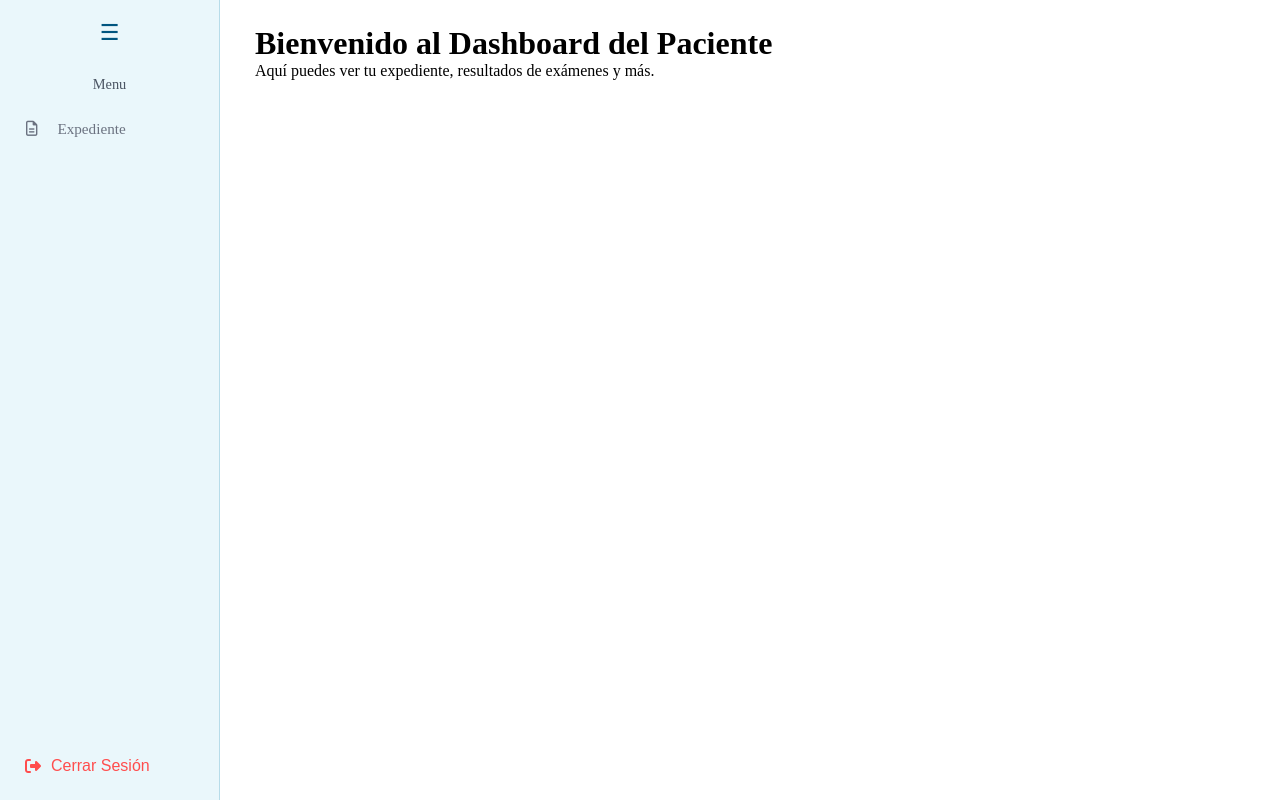
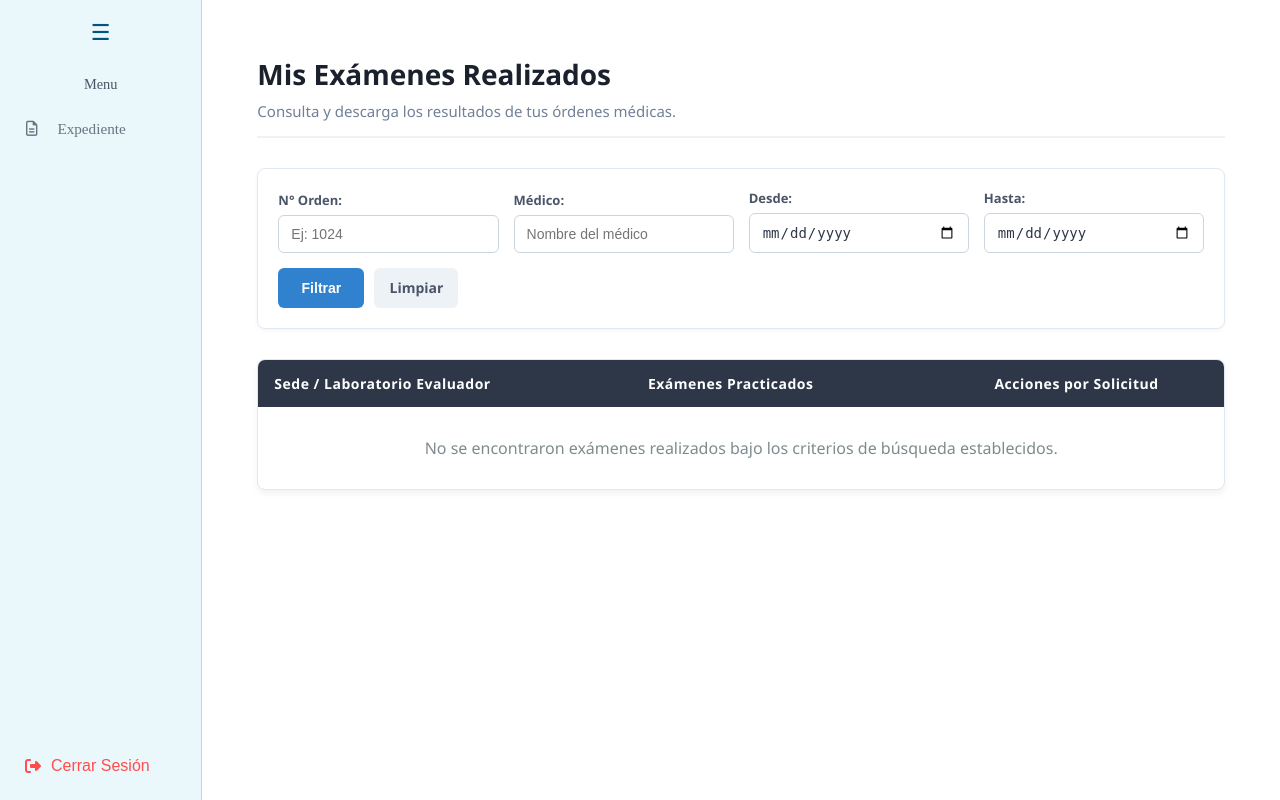
Before and after one commit to Stev-07/Sistema-examenes-clinicos, a Django app: page /patients/dashboard/ in a window 1280 px wide. Run offline with Django 5.2, Linux system fonts and the light colour scheme; a user stored in the database is signed in; tables that the repository leaves empty hold one stand-in row (values such as "Sample post"); some libraries are stand-ins or nearby versions.

Commit message:
añadir tablero clientes examenes version 1

```diff
--- /dev/null
+++ b/clientes/static/clientes/tablero_paciente.css
@@ -0,0 +1,260 @@
+/* ==========================================================================
+   Contenedor Principal y Estilos Base
+   ========================================================================== */
+.contenedor-principal {
+    max-width: 1200px;
+    margin: 30px auto;
+    padding: 0 20px;
+    font-family: 'Segoe UI', Tahoma, Geneva, Verdana, sans-serif;
+    color: #2c3e50;
+}
+
+.encabezado {
+    margin-bottom: 30px;
+    border-bottom: 2px solid #edf2f7;
+    padding-bottom: 15px;
+}
+
+.encabezado h1 {
+    font-size: 28px;
+    color: #1a202c;
+    margin: 0 0 8px 0;
+}
+
+.encabezado p {
+    font-size: 15px;
+    color: #718096;
+    margin: 0;
+}
+
+/* ==========================================================================
+   Sección de Filtros y Búsqueda
+   ========================================================================== */
+.busqueda-contenedor {
+    background-color: #ffffff;
+    border-radius: 8px;
+    padding: 20px;
+    margin-bottom: 30px;
+    box-shadow: 0 2px 4px rgba(0, 0, 0, 0.04);
+    border: 1px solid #e2e8f0;
+}
+
+.form-filtros {
+    display: flex;
+    flex-wrap: wrap;
+    gap: 15px;
+    align-items: flex-end;
+}
+
+.grupo-filtro {
+    display: flex;
+    flex-direction: column;
+    gap: 6px;
+    flex: 1;
+    min-width: 180px;
+}
+
+.grupo-filtro label {
+    font-size: 13px;
+    font-weight: 600;
+    color: #4a5568;
+}
+
+.grupo-filtro input {
+    padding: 10px 12px;
+    border: 1px solid #cbd5e0;
+    border-radius: 6px;
+    font-size: 14px;
+    color: #2d3748;
+    background-color: #fff;
+    transition: border-color 0.2s ease;
+}
+
+.grupo-filtro input:focus {
+    outline: none;
+    border-color: #3182ce;
+    box-shadow: 0 0 0 3px rgba(66, 153, 225, 0.15);
+}
+
+.botones-filtro {
+    display: flex;
+    gap: 10px;
+    min-width: 180px;
+}
+
+.btn-buscar {
+    background-color: #3182ce;
+    color: #ffffff;
+    border: none;
+    padding: 10px 20px;
+    border-radius: 6px;
+    font-size: 14px;
+    font-weight: 600;
+    cursor: pointer;
+    flex: 1;
+    transition: background-color 0.2s ease;
+}
+
+.btn-buscar:hover {
+    background-color: #2b6cb0;
+}
+
+.btn-limpiar {
+    background-color: #edf2f7;
+    color: #4a5568;
+    text-decoration: none;
+    text-align: center;
+    padding: 10px 15px;
+    border-radius: 6px;
+    font-size: 14px;
+    font-weight: 600;
+    line-height: 1.4;
+    transition: background-color 0.2s ease;
+}
+
+.btn-limpiar:hover {
+    background-color: #e2e8f0;
+}
+
+/* ==========================================================================
+   Diseño de Tabla de Dos Niveles (Órdenes y Laboratorios)
+   ========================================================================== */
+.tabla-contenedor {
+    background-color: #ffffff;
+    border-radius: 8px;
+    overflow: hidden;
+    box-shadow: 0 4px 6px rgba(0, 0, 0, 0.05);
+    border: 1px solid #e2e8f0;
+}
+
+.tabla-pendientes {
+    width: 100%;
+    border-collapse: collapse;
+    text-align: left;
+}
+
+/* Encabezado General de la Tabla */
+.tabla-pendientes th {
+    background-color: #2d3748;
+    color: #ffffff;
+    padding: 14px 16px;
+    font-size: 14px;
+    font-weight: 600;
+    letter-spacing: 0.5px;
+}
+
+/* NIVEL 1: Fila Separadora de Orden Médica */
+.tabla-pendientes tr.fila-orden-principal {
+    background-color: #f7fafc;
+    border-top: 3px solid #cbd5e0;
+}
+
+.tabla-pendientes tr.fila-orden-principal td {
+    padding: 14px 16px;
+    color: #2d3748;
+    font-size: 14px;
+}
+
+/* NIVEL 2: Filas de Sedes/Laboratorios independientes */
+.tabla-pendientes tr.fila-laboratorio {
+    border-bottom: 1px solid #edf2f7;
+    background-color: #ffffff;
+    transition: background-color 0.15s ease;
+}
+
+.tabla-pendientes tr.fila-laboratorio:hover {
+    background-color: #f8fafc;
+}
+
+.tabla-pendientes tr.fila-laboratorio td {
+    padding: 16px;
+    vertical-align: middle;
+}
+
+/* Listado de exámenes dentro de la celda */
+.tabla-pendientes td ul {
+    margin: 0;
+    padding-left: 20px;
+}
+
+.tabla-pendientes td ul li {
+    font-size: 14px;
+    color: #4a5568;
+    margin-bottom: 4px;
+}
+
+.tabla-pendientes td ul li:last-child {
+    margin-bottom: 0;
+}
+
+/* ==========================================================================
+   Botón de Acciones (Descargar PDF por Solicitud)
+   ========================================================================== */
+.acciones-iconos {
+    display: flex;
+    justify-content: center;
+    align-items: center;
+}
+
+.btn-descargar {
+    display: inline-flex;
+    align-items: center;
+    justify-content: center;
+    background-color: #38a169; /* Verde médico elegante */
+    color: #ffffff !important;
+    padding: 10px 18px;
+    border-radius: 6px;
+    text-decoration: none;
+    font-weight: 600;
+    font-size: 13.5px;
+    white-space: nowrap;
+    border: none;
+    box-shadow: 0 2px 4px rgba(56, 161, 105, 0.2);
+    transition: all 0.2s ease;
+}
+
+.btn-descargar:hover {
+    background-color: #2f855a;
+    box-shadow: 0 4px 6px rgba(47, 133, 90, 0.3);
+    transform: translateY(-1px);
+}
+
+.btn-descargar:active {
+    transform: translateY(0);
+}
+
+/* Mensaje cuando la tabla está vacía */
+.tabla-vacía td {
+    color: #718096;
+    font-size: 15px;
+}
+
+/* ==========================================================================
+   Adaptabilidad Móvil (Responsive)
+   ========================================================================== */
+@media (max-width: 768px) {
+    .form-filtros {
+        flex-direction: column;
+        align-items: stretch;
+    }
+
+    .grupo-filtro {
+        width: 100%;
+    }
+
+    .botones-filtro {
+        width: 100%;
+        margin-top: 10px;
+    }
+
+    .tabla-pendientes th,
+    .tabla-pendientes td {
+        padding: 12px 10px;
+        font-size: 13px;
+    }
+
+    .btn-descargar {
+        padding: 8px 12px;
+        font-size: 12px;
+    }
+}
--- /dev/null
+++ b/clientes/templates/tablero_expediente.html
@@ -0,0 +1,97 @@
+{% extends 'base.html' %}
+{% load static %}
+{% block title %}Mi Historial de Exámenes{% endblock %}
+{% block head %}
+<link rel="stylesheet" href="{% static 'clientes/tablero_paciente.css' %}">
+{% endblock %}
+
+{% block content %}
+<div class="contenedor-principal">
+    <div class="encabezado">
+        <h1>Mis Exámenes Realizados</h1>
+        <p>Consulta y descarga los resultados de tus órdenes médicas.</p>
+    </div>
+
+    <div class="busqueda-contenedor">
+        <form method="GET" class="form-filtros">
+            <div class="grupo-filtro">
+                <label>N° Orden:</label>
+                <input type="text" name="orden" placeholder="Ej: 1024" value="{{ filtros.orden|default:'' }}">
+            </div>
+            <div class="grupo-filtro">
+                <label>Médico:</label>
+                <input type="text" name="medico" placeholder="Nombre del médico" value="{{ filtros.medico|default:'' }}">
+            </div>
+            <div class="grupo-filtro">
+                <label>Desde:</label>
+                <input type="date" name="fecha_inicio" value="{{ filtros.fecha_inicio|default:'' }}">
+            </div>
+            <div class="grupo-filtro">
+                <label>Hasta:</label>
+                <input type="date" name="fecha_fin" value="{{ filtros.fecha_fin|default:'' }}">
+            </div>
+            <div class="botones-filtro">
+                <button type="submit" class="btn-buscar">Filtrar</button>
+                <a href="{% url 'pacientes:dashboard_paciente' %}" class="btn-limpiar">Limpiar</a>
+            </div>
+        </form>
+    </div>
+
+    <div class="tabla-contenedor">
+        <table class="tabla-pendientes">
+            <thead>
+                <tr>
+                    <th>Sede / Laboratorio Evaluador</th>
+                    <th>Exámenes Practicados</th>
+                    <th style="text-align: center;">Acciones por Solicitud</th>
+                </tr>
+            </thead>
+            <tbody>
+                {% for grupo in ordenes %}
+                    <tr style="background-color: #f1f2f6; border-top: 3px solid #ced6e0;">
+                        <td colspan="3" style="padding: 12px; font-size: 1.05em;">
+                            <span style="color: #2f3542; font-weight: bold;">📋 Orden Médica #{{ grupo.orden.correlativo }}</span>
+                            <span style="margin: 0 10px; color: #a4b0be;">|</span>
+                            <strong>Emisión:</strong> {{ grupo.orden.fechaEmision|date:"d/m/Y" }}
+                            <span style="margin: 0 10px; color: #a4b0be;">|</span>
+                            <strong>Solicitado por:</strong> Dr. {{ grupo.orden.doctor.nombreD }}
+                        </td>
+                    </tr>
+
+                    {% for lab_id, lab_data in grupo.laboratorios.items %}
+                        <tr style="border-bottom: 1px solid #e4e7eb;">
+                            <td style="padding-left: 25px; vertical-align: top;">
+                                <div style="font-weight: 600; color: #1e3799;">🏢 {{ lab_data.nombre }}</div>
+                                <small style="color: #718093;">Código de sede de procesamiento: #{{ lab_id }}</small>
+                            </td>
+                            <td style="vertical-align: top;">
+                                <ul style="margin: 0; padding-left: 18px; color: #2f3542;">
+                                    {% for examen in lab_data.examenes %}
+                                        <li style="margin-bottom: 3px;">{{ examen.tipo_examen.nombre }}</li>
+                                    {% endfor %}
+                                </ul>
+                            </td>
+                            <td style="text-align: center; width: 220px; vertical-align: middle;">
+                                <div class="acciones-iconos">
+                                    <a href="{% url 'reportesPDF:generapdf' orden_id=grupo.orden.id %}"
+                                       class="btn-descargar"
+                                       style="background-color: #10ac84; color: white; padding: 8px 12px; border-radius: 4px; text-decoration: none; font-weight: bold; font-size: 0.9em;"
+                                       title="Descargar PDF de {{ lab_data.nombre }}">
+                                        📥 Descargar Resultados
+                                    </a>
+                                </div>
+                            </td>
+                        </tr>
+                    {% endfor %}
+                {% empty %}
+                    <tr>
+                        <td colspan="3" style="text-align: center; padding: 30px; color: #7f8c8d;">
+                            No se encontraron exámenes realizados bajo los criterios de búsqueda establecidos.
+                        </td>
+                    </tr>
+                {% endfor %}
+            </tbody>
+        </table>
+    </div>
+</div>
+{% endblock %}
--- a/clientes/urls.py
+++ b/clientes/urls.py
@@ -6,4 +6,6 @@ app_name = 'pacientes'
 urlpatterns = [
     path('create_exp/', views.create_paciente_expediente, name='crea_expediente'),
     path('dashboard/', views.dashboard_paciente, name='dashboard_paciente'),
+    path('examen/<int:examen_id>/ver/', views.ver_pdf_examen, name='ver_pdf_examen'),
+    path('examen/<int:examen_id>/descargar/', views.descargar_pdf_examen, name='descargar_pdf_examen'),
 ]
--- a/clientes/views.py
+++ b/clientes/views.py
@@ -2,6 +2,9 @@ from django.shortcuts import render,redirect
 from django.contrib import messages
 from .forms import *
 from .services import *
+from django.contrib.auth.decorators import login_required
+from django.db.models import Q
+from examenes.models import ExamenRealizado
 
 # Create your views here.
 def create_paciente_expediente(request):
@@ -28,5 +31,103 @@ def create_paciente_expediente(request):
         form_user = UsuarioDatosForm()
         return render(request, 'create_paciente.html', {'form': form, 'form_user': form_user})
 
+@login_required
 def dashboard_paciente(request):
-    return render(request, 'dashboard_paciente.html')
+    # 1. Filtramos los exámenes pertenecientes al paciente actual que estén completados
+    # (Ajusta la relación 'orden__expediente__usuario' según tu modelo de usuarios/clientes)
+    cliente = Cliente.objects.get(usuario = request.user.id)
+    queryset = ExamenRealizado.objects.filter(
+        orden__expediente__cliente=cliente,
+        estado='completado'
+    ).select_related('orden', 'orden__doctor', 'tipo_examen')
+
+    # 2. Captura y aplicación de los filtros del formulario HTML
+    n_orden = request.GET.get('orden')
+    medico = request.GET.get('medico')
+    fecha_inicio = request.GET.get('fecha_inicio')
+    fecha_fin = request.GET.get('fecha_fin')
+
+    if n_orden:
+        queryset = queryset.filter(orden__correlativo=n_orden)
+    if medico:
+        queryset = queryset.filter(orden__doctor__nombreD__icontains=medico)
+    if fecha_inicio:
+        queryset = queryset.filter(orden__fechaEmision__gte=fecha_inicio)
+    if fecha_fin:
+        queryset = queryset.filter(orden__fechaEmision__lte=fecha_fin)
+
+    # 3. Estructuración del diccionario con doble nivel de agrupamiento
+    ordenes_agrupadas = {}
+
+    for examen in queryset:
+        orden_id = examen.orden.id
+
+        # Identificamos el laboratorio/sede que procesó este examen a través del usuario analista/recepcionista
+        if examen.procesado_por and hasattr(examen.procesado_por, 'sucursal') and examen.procesado_por.sucursal:
+            sucursal_id = examen.procesado_por.sucursal.id
+            sucursal_nombre = examen.procesado_por.sucursal.nombre # O el campo de texto de tu modelo Sucursal
+        else:
+            sucursal_id = 0
+            sucursal_nombre = "Sede General / Laboratorio Externo"
+
+        # Nivel 1: Si la Orden Médica no existe en el diccionario, la creamos
+        if orden_id not in ordenes_agrupadas:
+            ordenes_agrupadas[orden_id] = {
+                'orden': examen.orden,
+                'laboratorios': {} # Diccionario interno para agrupar por sedes independientes
+            }
+
+        # Nivel 2: Si la Sede/Laboratorio no existe dentro de esta orden, la creamos
+        if sucursal_id not in ordenes_agrupadas[orden_id]['laboratorios']:
+            ordenes_agrupadas[orden_id]['laboratorios'][sucursal_id] = {
+                'id': sucursal_id,
+                'nombre': sucursal_nombre,
+                'examenes': []
+            }
+
+        # Nivel 3: Añadimos el examen al listado exclusivo de ese laboratorio
+        ordenes_agrupadas[orden_id]['laboratorios'][sucursal_id]['examenes'].append(examen)
+
+    context = {
+        'ordenes': ordenes_agrupadas.values(),
+        'filtros': request.GET
+    }
+    return render(request, 'tablero_expediente.html', context)
+
+import io
+from django.http import FileResponse
+from reportlab.pdfgen import canvas
+# ... importa tus cosas de reportlab aquí ...
+
+def generar_pdf_reportlab(examen_id):
+    """ Función auxiliar que construye el PDF y devuelve el buffer de memoria """
+    buffer = io.BytesIO()
+
+    # Aquí va tu lógica actual de ReportLab
+    p = canvas.Canvas(buffer)
+    p.drawString(100, 100, f"Resultado de Examen ID: {examen_id}")
+    # ... renderiza tablas, laboratorios, firmas, etc. ...
+    p.showPage()
+    p.save()
+
+    buffer.seek(0)
+    return buffer
+
+@login_required
+def ver_pdf_examen(request, examen_id):
+    """ Visualiza el PDF en el navegador """
+    buffer = generar_pdf_reportlab(examen_id)
+    # as_attachment=False hace que se use 'inline'
+    return FileResponse(buffer, as_attachment=False, content_type='application/pdf')
+
+@login_required
+def descargar_pdf_examen(request, examen_id):
+    """ Descarga el PDF directamente """
+    buffer = generar_pdf_reportlab(examen_id)
+    # as_attachment=True fuerza la descarga
+    return FileResponse(
+        buffer,
+        as_attachment=True,
+        filename=f"Resultado_Examen_{examen_id}.pdf",
+        content_type='application/pdf'
+    )
--- a/examenes/models.py
+++ b/examenes/models.py
@@ -119,14 +119,19 @@ class Doctor(models.Model):
         return f"{self.nombreD} - JVPM: {self.jvpm}"
 
 # En esta clase se define lo que es la orden
+#por cada instancia de orden, debe existir un reporte generado
 class Orden(models.Model):
     expediente = models.ForeignKey('clientes.Expediente', on_delete=models.PROTECT)
     doctor = models.ForeignKey(Doctor, on_delete=models.PROTECT)
     correlativo = models.IntegerField(null=False, blank=False)
     fechaEmision = models.DateField(auto_now_add=False)
+    reporte_generado = models.BooleanField(default=False)
 
     def __str__(self):
         return f"Orden {self.correlativo} - {self.expediente}"
+
+    def reporteGenerado(self):
+        return self.reporte_generado
 
 #Clase de pago para registrar los pagos
 class Pagos(models.Model):
--- a/reportesPDF/urls.py
+++ b/reportesPDF/urls.py
@@ -5,5 +5,6 @@ app_name = 'reportesPDF'
 
 urlpatterns = [
     path('generate/<int:orden_id>/', generar_reporte_completo_pdf, name='generate_report_pdf'),
+    path('g/<int:orden_id>', generar_pdf, name ='generapdf'),
 
 ]
--- a/sistema_clinico/settings.py
+++ b/sistema_clinico/settings.py
@@ -107,7 +107,7 @@ DATABASES = {
         'ENGINE': 'django.db.backends.postgresql',
         'NAME': 'sistema_clinico',
         'USER': 'postgres',
-        'PASSWORD': 'yo2003',
+        'PASSWORD': 'rs22042',
         'HOST': 'localhost',
         'PORT': '5432',
     }
--- a/usuarios/templates/login.html
+++ b/usuarios/templates/login.html
@@ -18,7 +18,7 @@
 
     <div class="login-card">
 
-        <img src="{% static 'imagenes/Logo.png' %}"
+        <img src="{% static 'imagenes/logo.png' %}"
             alt="FIA-MEDS"
             class="logo">
 
```
Also changed, not shown: reportesPDF/views.py (+16 -13 lines), resultados/views.py (+29 -2 lines), usuarios/models.py (+9 -1 lines), examenes/migrations/0012_orden_reporte_generado.py (added), usuarios/migrations/0008_alter_sucursal_ubicacion.py (added).
